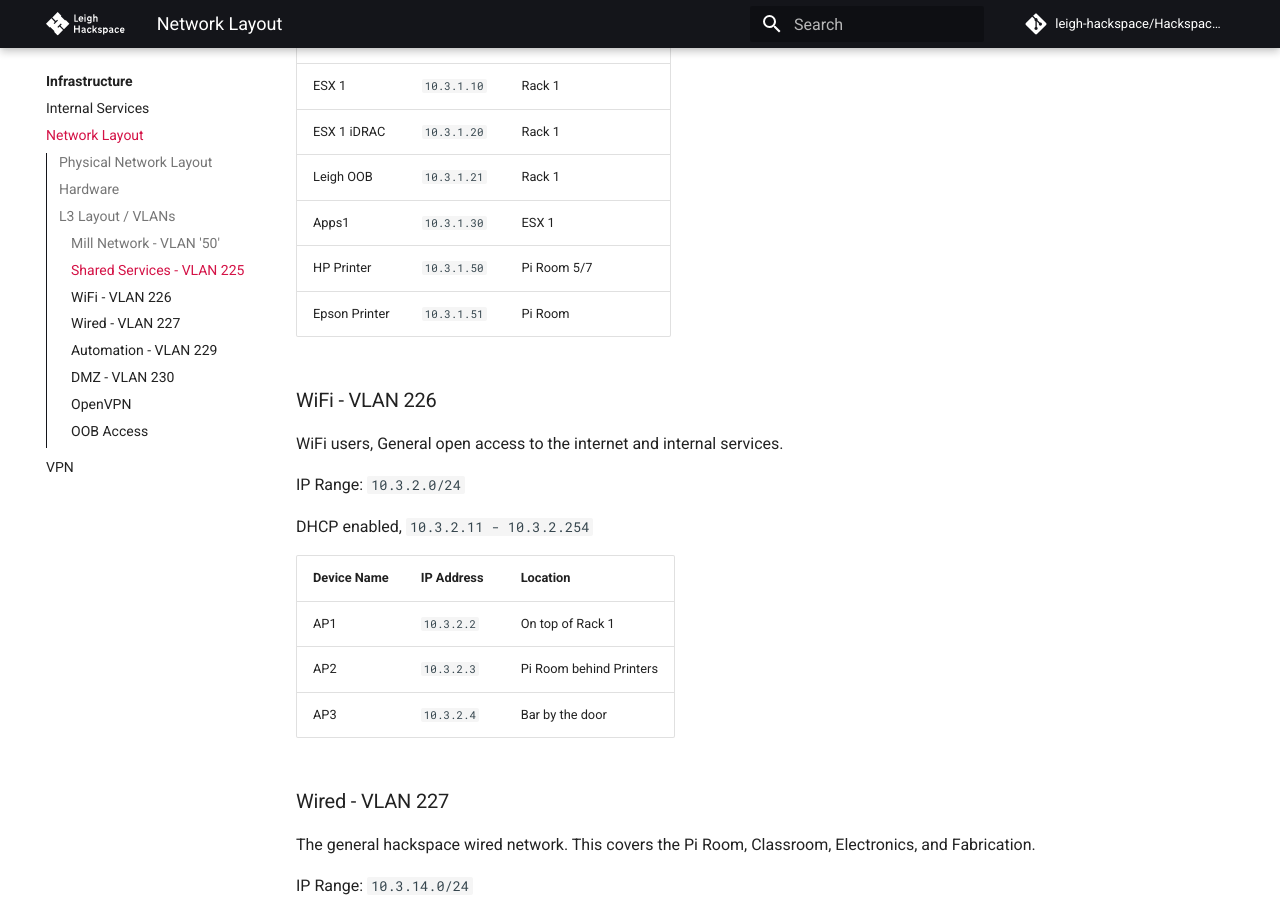
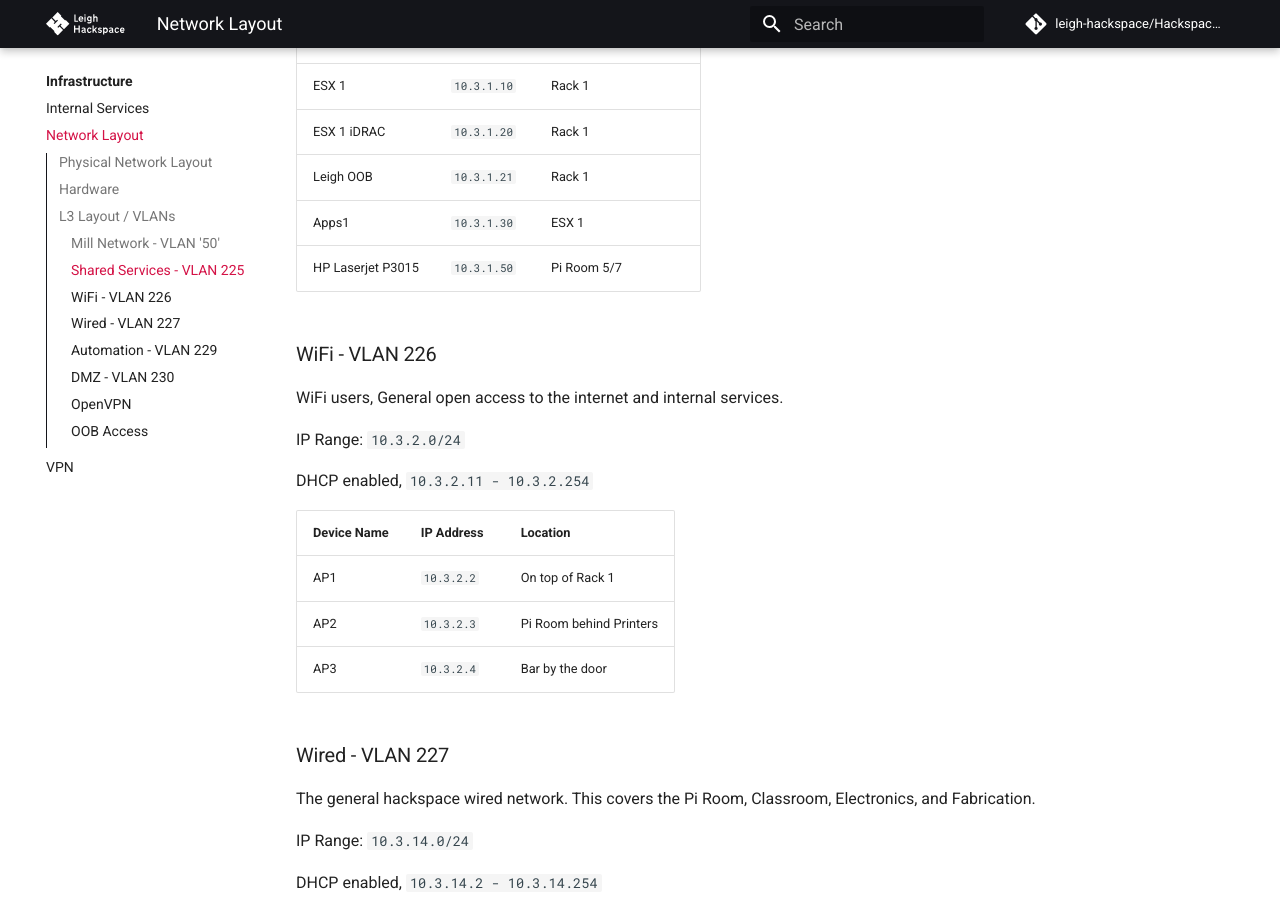
Before and after one commit to leigh-hackspace/HackspaceWiki, an MkDocs documentation site: the page built from docs/infrastructure/network_layout.md, in a window 1280 px wide and 900 px high, scrolled down 2674 px. Built offline with MkDocs 1.6.1 and Material for MkDocs 9.7.7, drawn with Linux system fonts in a browser that asks for light colours; comment, search, counter and statistics services are not loaded; the version menu is left out.

Commit message:
Update network docs

```diff
--- a/docs/infrastructure/network_layout.md
+++ b/docs/infrastructure/network_layout.md
@@ -109,18 +109,17 @@ The range is split into logical groups:
 
 This subnet doesn't have DHCP enabled, we use static assignment. Here is the current list:
 
-| Device Name   | IP Address  | Location               |
-| ------------- | ----------- | ---------------------- |
-| GW            | `10.3.1.1`  | Rack 1                 |
-| Switch 1      | `10.3.1.2`  | Rack 1                 |
-| Switch 3      | `10.3.1.4`  | Workshop / Fabrication |
-| NAS 1         | `10.3.1.5`  | Rack 1                 |
-| ESX 1         | `10.3.1.10` | Rack 1                 |
-| ESX 1 iDRAC   | `10.3.1.20` | Rack 1                 |
-| Leigh OOB     | `10.3.1.21` | Rack 1                 |
-| Apps1         | `10.3.1.30` | ESX 1                  |
-| HP Printer    | `10.3.1.50` | Pi Room 5/7            |
-| Epson Printer | `10.3.1.51` | Pi Room                |
+| Device Name       | IP Address  | Location               |
+| ----------------- | ----------- | ---------------------- |
+| GW                | `10.3.1.1`  | Rack 1                 |
+| Switch 1          | `10.3.1.2`  | Rack 1                 |
+| Switch 3          | `10.3.1.4`  | Workshop / Fabrication |
+| NAS 1             | `10.3.1.5`  | Rack 1                 |
+| ESX 1             | `10.3.1.10` | Rack 1                 |
+| ESX 1 iDRAC       | `10.3.1.20` | Rack 1                 |
+| Leigh OOB         | `10.3.1.21` | Rack 1                 |
+| Apps1             | `10.3.1.30` | ESX 1                  |
+| HP Laserjet P3015 | `10.3.1.50` | Pi Room 5/7            |
 
 ### WiFi - VLAN 226
 
```
